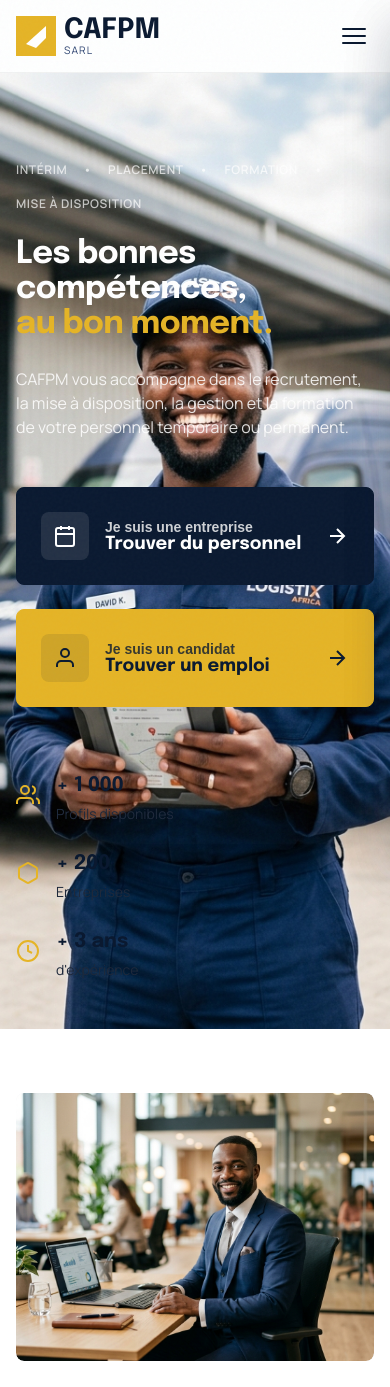
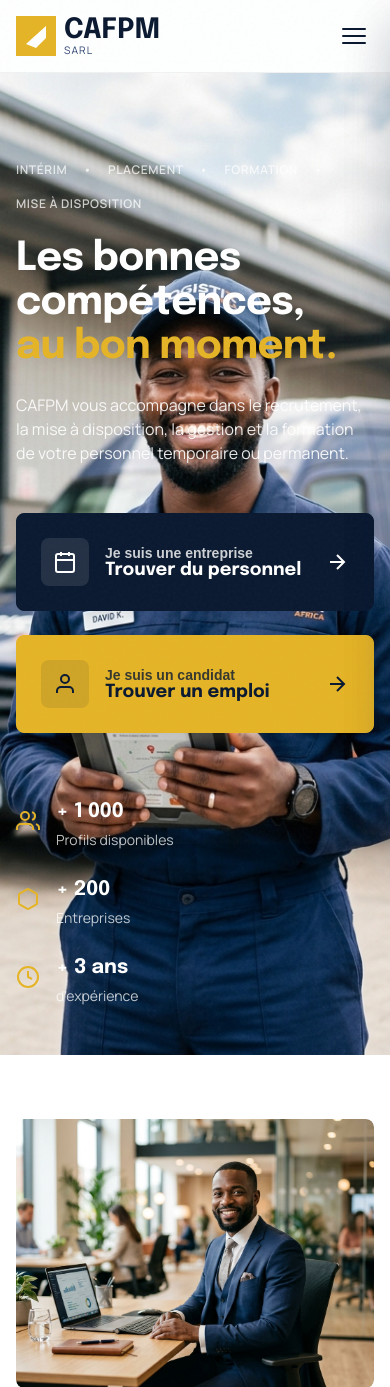
Before and after one commit to christ-dev30/cafpm-vitrine, a PHP site: page / in a window 390 px wide; the page is wider, and only the part inside the window is pictured. Shown: the top 1387 px of that part. Run offline with PHP 8.4, Linux system fonts and the light colour scheme.

Commit message:
fix: textes hero en blanc sur mobile - lisibles sur fond sombre

```diff
--- a/style.css
+++ b/style.css
@@ -1339,20 +1339,34 @@ img {
         position: relative;
         z-index: 2;
     }
-    /* Light text on dark background */
-    .hero h1 {
-        color: var(--color-white);
+    /* Light text on dark background — !important to override specificity */
+    .hero h1,
+    .hero h2,
+    .hero h3,
+    .hero .hero-content h1 {
+        color: var(--color-white) !important;
         font-size: 2.5rem;
     }
     .hero h1 span {
-        color: var(--color-gold);
+        color: var(--color-gold) !important;
     }
-    .hero p {
-        color: rgba(255, 255, 255, 0.85);
+    .hero p,
+    .hero .text-max-width {
+        color: rgba(255, 255, 255, 0.9) !important;
         font-size: 1rem;
     }
-    .hero-tags {
-        color: rgba(255,255,255,0.7);
+    .hero-tags,
+    .hero-tags span {
+        color: rgba(255, 255, 255, 0.75) !important;
+    }
+    .stat-val {
+        color: var(--color-white) !important;
+    }
+    .stat-lbl {
+        color: rgba(255, 255, 255, 0.75) !important;
+    }
+    .stat-icon {
+        color: rgba(255, 255, 255, 0.6) !important;
     }
     .hero-badge {
         display: none;
```
